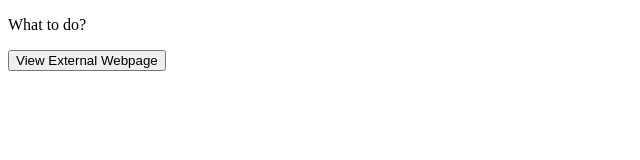
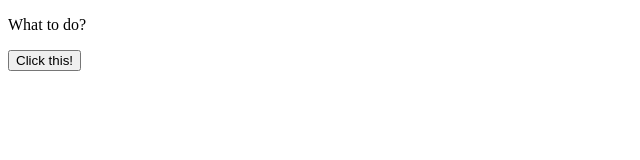
Before and after one commit to ak9mee/chatgpt, a plain HTML site: page index.html in a window 1280 px wide. Shown: the whole page, without its empty margins (0-640 px from the left). Drawn offline with Linux system fonts and the light colour scheme.

Commit message:
Update index.html

```diff
--- a/index.html
+++ b/index.html
@@ -10,7 +10,7 @@
   </head>
   <body>
     <p>What to do?</p>
-    <button onclick="showAlert(); document.getElementById('my-iframe').style.display = 'block';">View External Webpage</button>
+    <button onclick="showAlert(); document.getElementById('my-iframe').style.display = 'block';">Click this!</button>
     <iframe id="my-iframe" src="https://web-production-e1bb.up.railway.app/" width="100%" height="500px" frameborder="0" style="display: none;"></iframe>
   </body>
 </html>
```
